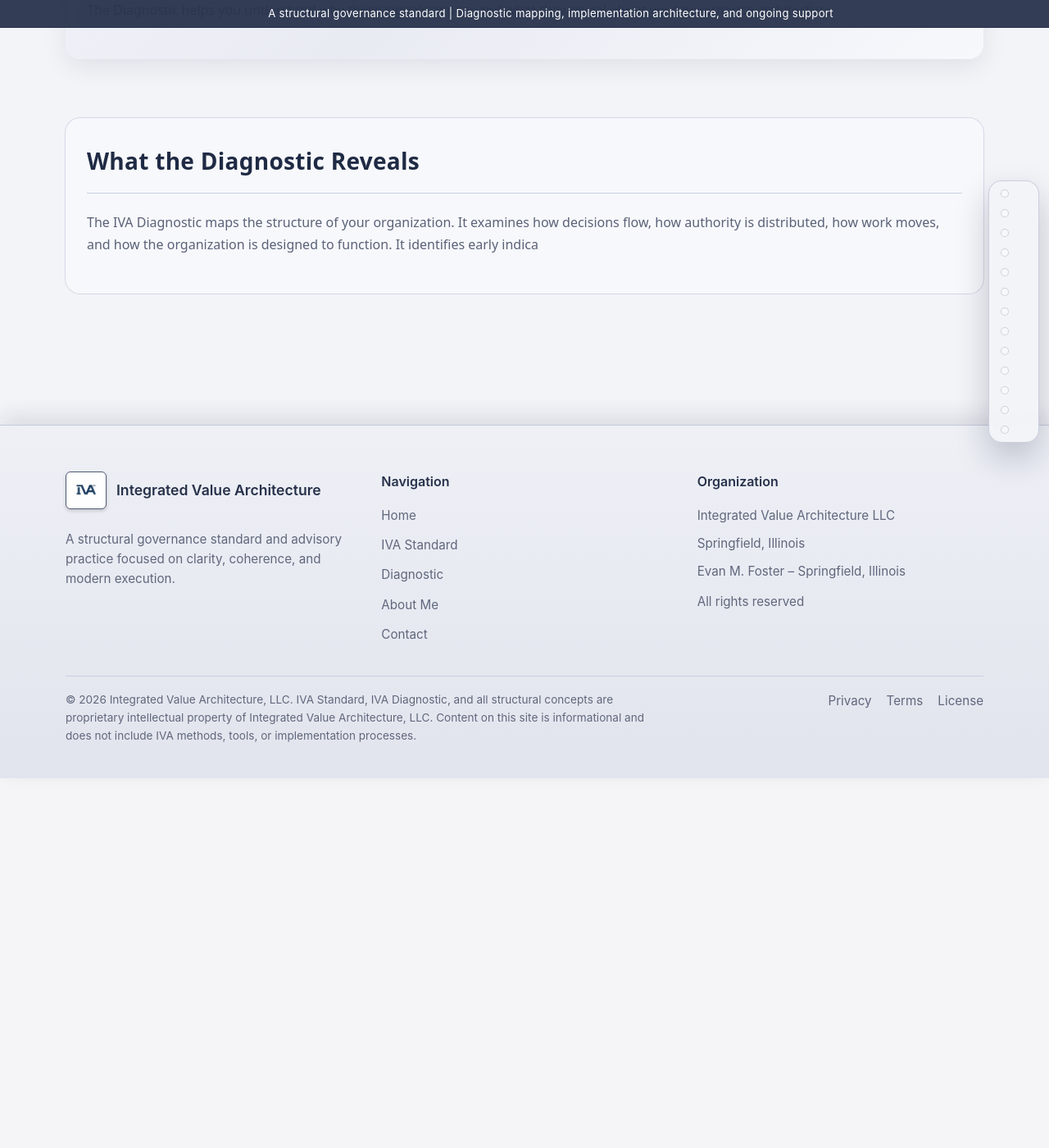
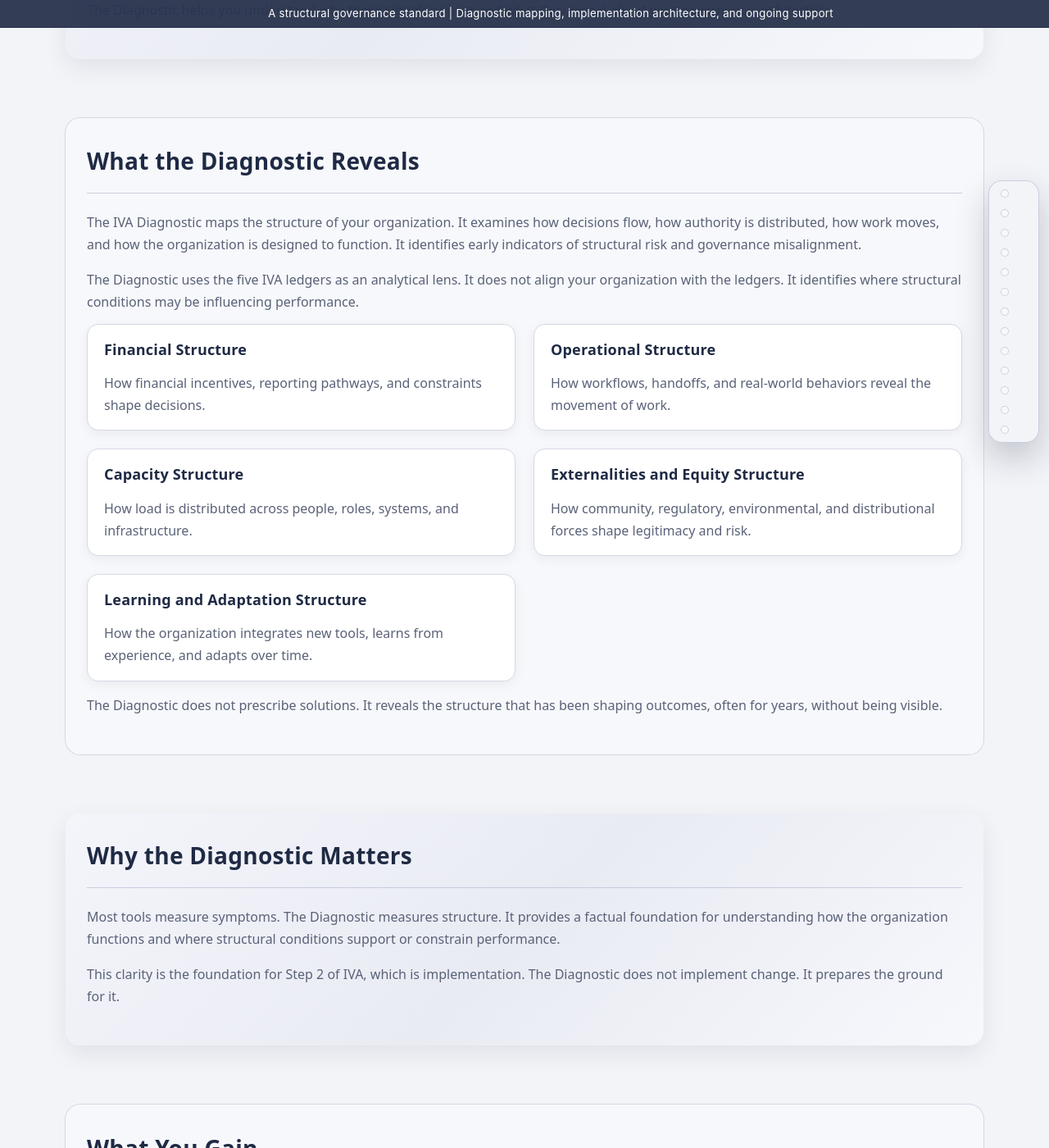
Before and after one commit to efost7873/integratedvaluearchitecture.com, a Jekyll site: the page built from diagnostic.html, in a window 1280 px wide and 1400 px high, scrolled down 963 px. Shown: the whole window at 82% size. Built offline with Jekyll 4.4.1, drawn with Linux system fonts in a browser that asks for light colours; before the commit the page ends 1912 px from its top, so only the background shows below that; some of the changed text lies outside the part shown.

Commit message:
Update diagnostic.html

```diff
--- a/diagnostic.html
+++ b/diagnostic.html
@@ -57,4 +57,110 @@ seo_description: The IVA Diagnostic evaluates governance structure across five l
       <h2>What the Diagnostic Reveals</h2>
     </div>
 
+    <p>The IVA Diagnostic maps the structure of your organization. It examines how decisions flow, how authority is distributed, how work moves, and how the organization is designed to function. It identifies early indicators of structural risk and governance misalignment.</p>
+
+    <p>The Diagnostic uses the five IVA ledgers as an analytical lens. It does not align your organization with the ledgers. It identifies where structural conditions may be influencing performance.</p>
+
+    <div class="grid grid-2">
+
+      <div class="card">
+        <h3>Financial Structure</h3>
+        <p>How financial incentives, reporting pathways, and constraints shape decisions.</p>
+      </div>
+
+      <div class="card">
+        <h3>Operational Structure</h3>
+        <p>How workflows, handoffs, and real-world behaviors reveal the movement of work.</p>
+      </div>
+
+      <div class="card">
+        <h3>Capacity Structure</h3>
+        <p>How load is distributed across people, roles, systems, and infrastructure.</p>
+      </div>
+
+      <div class="card">
+        <h3>Externalities and Equity Structure</h3>
+        <p>How community, regulatory, environmental, and distributional forces shape legitimacy and risk.</p>
+      </div>
+
+      <div class="card">
+        <h3>Learning and Adaptation Structure</h3>
+        <p>How the organization integrates new tools, learns from experience, and adapts over time.</p>
+      </div>
+
+    </div>
+
+    <p>The Diagnostic does not prescribe solutions. It reveals the structure that has been shaping outcomes, often for years, without being visible.</p>
+  </section>
+
+  <!-- WHY IT MATTERS -->
+  <section id="diag-why" class="iva-band-strong">
+    <!-- Structural Engine anchors -->
+    <div id="why-organizations-choose-iva" aria-hidden="true" style="height:1px; width:100%;"></div>
+    <div id="how-iva-works" aria-hidden="true" style="height:1px; width:100%;"></div>
+
+    <div class="section-header">
+      <h2>Why the Diagnostic Matters</h2>
+    </div>
+
+    <p>Most tools measure symptoms. The Diagnostic measures structure. It provides a factual foundation for understanding how the organization functions and where structural conditions support or constrain performance.</p>
+
+    <p>This clarity is the foundation for Step 2 of IVA, which is implementation. The Diagnostic does not implement change. It prepares the ground for it.</p>
+  </section>
+
+  <!-- WHAT YOU GAIN -->
+  <section id="diag-gain" class="iva-band-soft">
+    <!-- Structural Engine anchors -->
+    <div id="what-iva-provides" aria-hidden="true" style="height:1px; width:100%;"></div>
+    <div id="what-iva-makes-possible" aria-hidden="true" style="height:1px; width:100%;"></div>
+    <div id="who-uses-iva" aria-hidden="true" style="height:1px; width:100%;"></div>
+    <div id="future-of-standard" aria-hidden="true" style="height:1px; width:100%;"></div>
+
+    <div class="section-header">
+      <h2>What You Gain</h2>
+    </div>
+
+    <p>The Diagnostic produces a single output: the diagnostic report. This report provides a structural map of your organization and helps you understand:</p>
+
+    <ul>
+      <li>where decisions slow down and why</li>
+      <li>how authority and responsibility are distributed</li>
+      <li>where capacity is strained or unsupported</li>
+      <li>how external forces shape internal behavior</li>
+      <li>how learning and adaptation occur in practice</li>
+      <li>where structural risks may be emerging</li>
+    </ul>
+
+    <p>This map becomes the basis for informed decisions about governance, structure, and long-term performance.</p>
+  </section>
+
+  <!-- NOTICE -->
+  <section id="diag-notice" class="iva-band-strong" style="font-size: 14px; color: #555;">
+    <p>IVA is a proprietary governance system. The concepts described on this page are provided for informational purposes and do not include the methods, tools, or processes used in IVA diagnostics or implementation.</p>
+  </section>
+
+  <!-- CTA -->
+  <section id="diag-begin" class="iva-band-soft">
+    <!-- Structural Engine anchors -->
+    <div id="begin-diagnostic" aria-hidden="true" style="height:1px; width:100%;"></div>
+
+    <div class="section-header">
+      <h2>Begin the IVA Diagnostic</h2>
+    </div>
+
+    <p>If you recognize these structural patterns in your organization, the Diagnostic is the right place to begin.</p>
+
+    <p>
+      <a href="https://forms.office.com/r/MBD3cfM2mG"
+         target="_blank"
+         class="card"
+         style="display: inline-block; padding: 16px 24px; background: #1F2A44; color: white; border-radius: 6px; text-decoration: none; font-size: 18px;">
+        Begin the IVA Diagnostic
+      </a>
+    </p>
+  </section>
+
+</main>
+</div>
+
     <p>The IVA Diagnostic maps the structure of your organization. It examines how decisions flow, how authority is distributed, how work moves, and how the organization is designed to function. It identifies early indica
```
